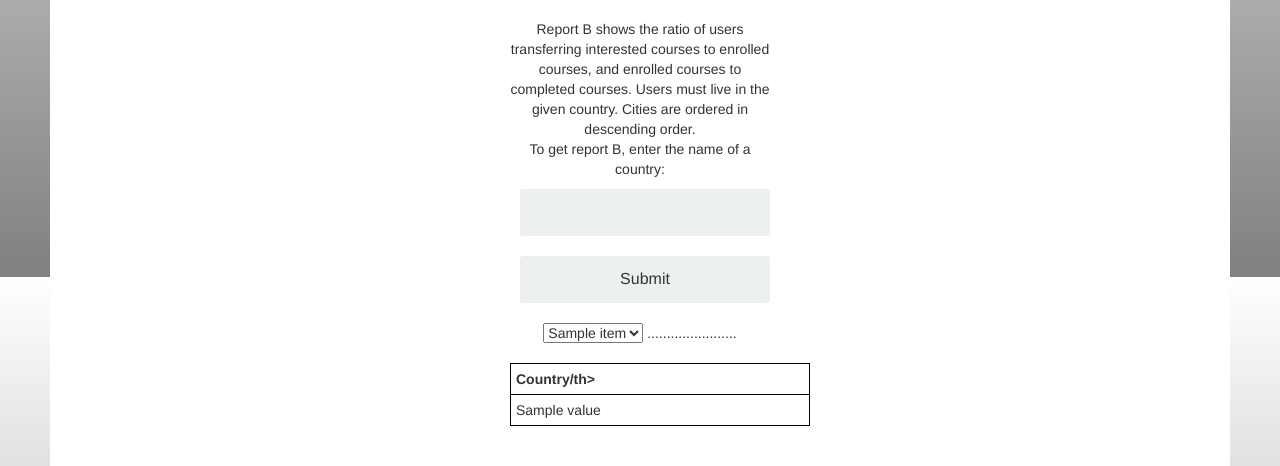
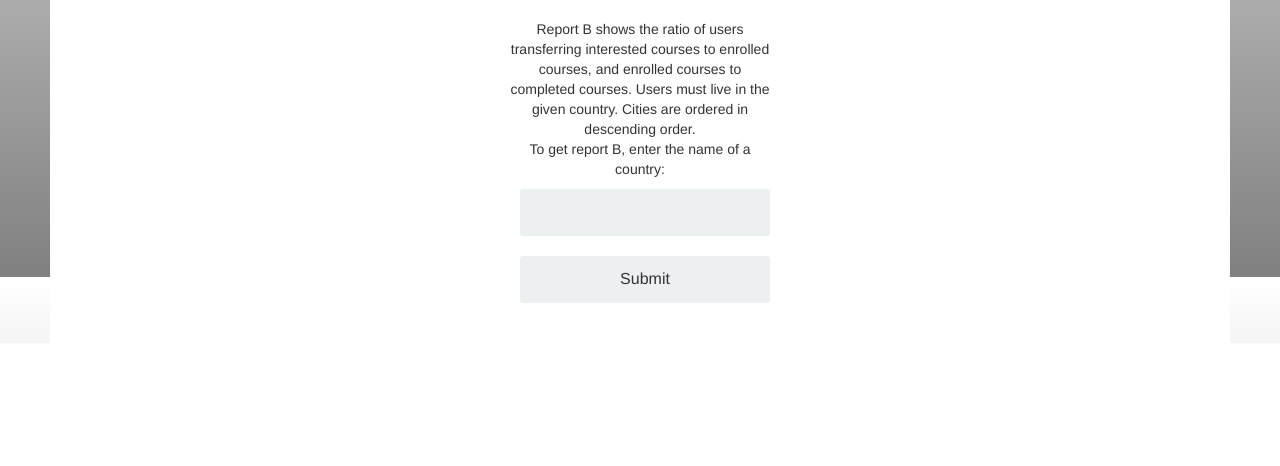
Before and after one commit to namratab94/course_management_system, a Python web app: template dbms_flask/app/templates/report_input_b.html in a window 1280 px wide. Shown: the part 523-989 px from the top of the page. After the commit the page ends 826 px from the top, so only its background shows below. Run offline with Jinja, Linux system fonts and the light colour scheme; the template is opened without the code that fills it: most values are stand-ins (such as "Sample title", 1, 10 or a date in 2020); form fields are guessed from the names that the template uses; some libraries are stand-ins or nearby versions.

Commit message:
FIX TASKS E AND F

```diff
--- a/dbms_flask/app/templates/report_input_b.html
+++ b/dbms_flask/app/templates/report_input_b.html
@@ -29,33 +29,6 @@ To get report B, enter the name of a country:
 
 <p>
 
-<table>
-  <tr>
-     <th>Country/th>
-  </tr>
-
-
- <select>
-
-
- {% for item in results %}
- {% for value in item %}
-  <option value="{{item}}">{{item}}</option>
- {% endfor %}
- {% endfor %}
-
-</select>
-
-
-.......................
- {% for item in results %}
-  <tr>
- {% for value in item %}
-    <td>{{value}}</td>
- {% endfor %}
-  </tr>
- {% endfor %}
-
 </form>
 </body>
 </html>
--- a/dbms_flask/app/views.py
+++ b/dbms_flask/app/views.py
@@ -190,7 +190,7 @@ def task_e():
 @app.route('/task_f', methods = ['GET', 'POST'])
 @required_login
 @required_database
-@required_roles('admin')
+@required_roles('student')
 def task_f():
     form = TaskfForm()
     if flask.request.method == 'POST':
```
Also changed, not shown: dbms_flask/app/alltasks.py (+13 -1 lines).
